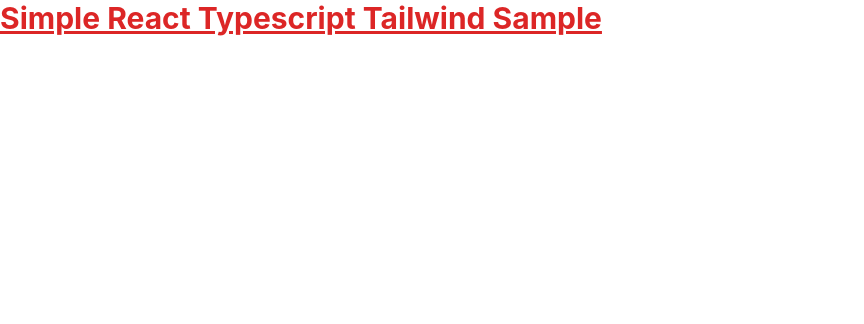
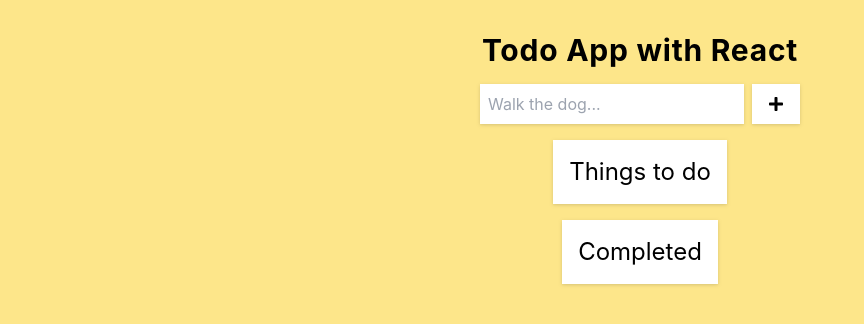
Before and after one commit to bjornnorgaard/todo, a React (Create React App) app in the folder react-typescript-tailwind/: page / in a window 1280 px wide. Shown: the top 324 px of the page, without its empty margins (0-864 px from the left). Built offline with nearby package versions, Linux system fonts and the light colour scheme.

Commit message:
Basic version working

```diff
--- a/react-typescript-tailwind/package.json
+++ b/react-typescript-tailwind/package.json
@@ -12,8 +12,10 @@
     "@types/react-dom": "^18.0.9",
     "react": "^18.2.0",
     "react-dom": "^18.2.0",
+    "react-icons": "^4.6.0",
     "react-scripts": "5.0.1",
     "typescript": "^4.9.3",
+    "uuid": "^9.0.0",
     "web-vitals": "^2.1.4"
   },
   "scripts": {
--- a/react-typescript-tailwind/src/App.tsx
+++ b/react-typescript-tailwind/src/App.tsx
@@ -1,11 +1,48 @@
-import React from 'react';
+import React, { useState } from 'react';
 import './App.css';
+import { Header } from "./components/Header";
+import { Input } from "./components/Input";
+import { Todo } from "./types/Todo";
+import { TodoList } from "./components/TodoList";
 
 function App() {
+    const [todos, setTodos] = useState<Todo[]>([]);
+
+    function addTodo(desc: string) {
+        const uuid = require("uuid");
+        setTodos([...todos, {id: uuid.v4(), completed: false, desc: desc}])
+    }
+
+    function toggleComplete(id: string) {
+        const newTodos: Todo[] = [];
+        todos.forEach(t => {
+            if (t.id === id) t.completed = !t.completed;
+            newTodos.push(t);
+        })
+        setTodos(newTodos);
+    }
+
+    function deleteTodo(id: string) {
+        setTodos(todos.filter(t => t.id !== id));
+    }
+
     return (
-        <h1 className="text-3xl font-bold underline text-red-600">
-            Simple React Typescript Tailwind Sample
-        </h1>
+        <div className="h-screen bg-amber-200 pt-8">
+            <div className="flex flex-col items-center gap-4">
+                <Header></Header>
+                <Input onInput={addTodo}></Input>
+
+                <TodoList todos={todos}
+                          deleteTodo={deleteTodo}
+                          toggleComplete={toggleComplete}
+                          completed={false}></TodoList>
+
+                <TodoList todos={todos}
+                          deleteTodo={deleteTodo}
+                          toggleComplete={toggleComplete}
+                          completed={true}></TodoList>
+            </div>
+        </div>
     );
 }
 
--- /dev/null
+++ b/react-typescript-tailwind/src/components/Header.tsx
@@ -0,0 +1,7 @@
+import React from "react";
+
+export function Header() {
+    return (
+        <h1 className="text-3xl font-bold tracking-wide">Todo App with React</h1>
+    );
+}
--- /dev/null
+++ b/react-typescript-tailwind/src/components/Input.tsx
@@ -0,0 +1,30 @@
+import React, { useState } from "react";
+import { FaPlus } from "react-icons/fa";
+
+export function Input(p: { onInput: (s: string) => void }) {
+    const [desc, setDesc] = useState("");
+
+    function onChange(value: string) {
+        setDesc(value);
+    }
+
+    function onSubmit(e: React.FormEvent<HTMLFormElement>) {
+        e.preventDefault();
+        p.onInput(desc);
+        setDesc("");
+    }
+
+    return (
+        <form className="flex gap-2" onSubmit={onSubmit}>
+            <input className="w-full p-2 drop-shadow"
+                   type="text"
+                   placeholder="Walk the dog... "
+                   value={desc}
+                   onChange={e => onChange(e.target.value)}/>
+            <button className="bg-white px-4 drop-shadow hover:text-green-400"
+                    onSubmit={() => onSubmit}>
+                <FaPlus/>
+            </button>
+        </form>
+    );
+}
--- /dev/null
+++ b/react-typescript-tailwind/src/components/TodoList.tsx
@@ -0,0 +1,36 @@
+import React from "react";
+import { FaCheck, FaRegCircle, FaTimes } from "react-icons/fa";
+import { Todo } from "../types/Todo";
+
+export function TodoList(props: {
+    completed: boolean,
+    todos: Todo[],
+    deleteTodo: (id: string) => void,
+    toggleComplete: (id: string) => void,
+}) {
+    function getToggleIcon(completed: boolean) {
+        if (completed) return (<FaCheck className="h-auto hover:text-green-400"/>);
+        return (<FaRegCircle className="h-auto hover:text-blue-400"/>);
+    }
+
+    function createRow(t: Todo) {
+        return <div className="flex flex-row justify-between gap-4 p-1">
+            <button onClick={() => props.toggleComplete(t.id)}>
+                {getToggleIcon(true)}
+            </button>
+
+            <div>{t.desc}</div>
+
+            <button onClick={() => props.deleteTodo(t.id)}>
+                <FaTimes className="h-auto hover:text-red-400"/>
+            </button>
+        </div>;
+    }
+
+    return (
+        <div className="bg-white p-4 drop-shadow">
+            <h2 className="text-2xl">{props.completed ? "Completed" : "Things to do"}</h2>
+            {props.todos.filter(t => t.completed === props.completed).map(t => createRow(t))}
+        </div>
+    );
+}
--- /dev/null
+++ b/react-typescript-tailwind/src/types/Todo.tsx
@@ -0,0 +1,5 @@
+export interface Todo {
+    id: string;
+    desc: string;
+    completed: boolean;
+}
```
Also changed, not shown: 1 other file (tests, documents, lock files or other folders).
